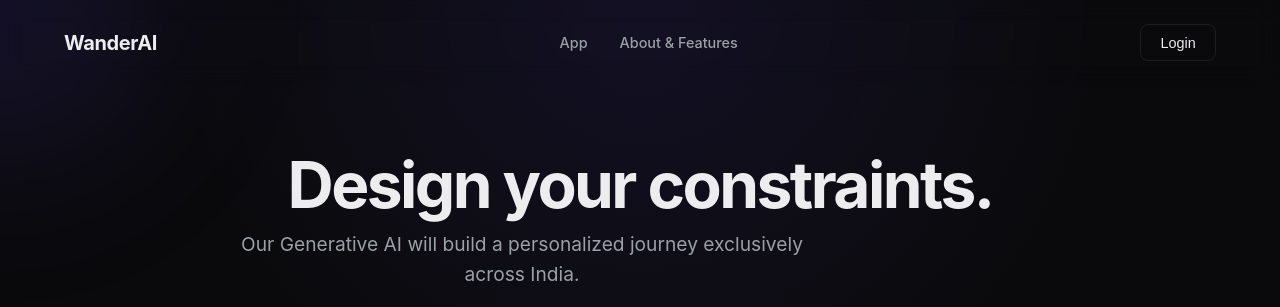
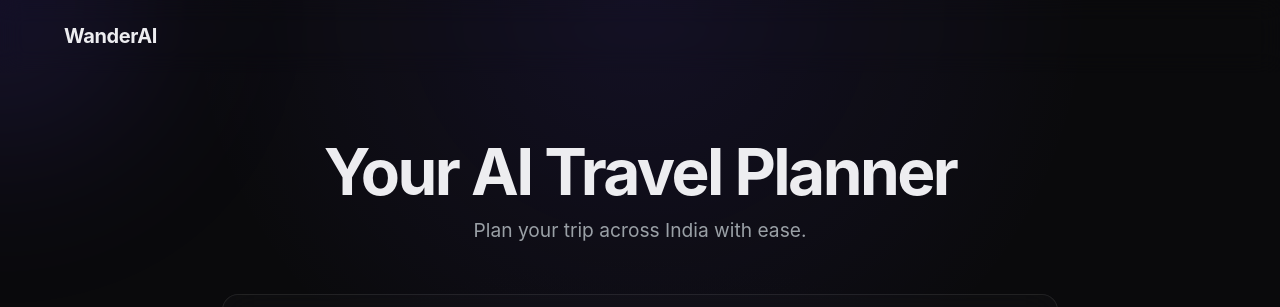
Before and after one commit to rohith3093/prompt_wars_warmup, a website with bundled scripts: page index.html in a window 1280 px wide. Shown: the top 307 px of the page. Built offline with nearby package versions, Linux system fonts and the light colour scheme.

Commit message:
Styling Update

```diff
--- a/index.html
+++ b/index.html
@@ -20,17 +20,12 @@
 
     <nav class="navbar fade-in">
         <div class="logo">WanderAI</div>
-        <div class="nav-links">
-            <a href="index.html" class="active">App</a>
-            <a href="about.html">About & Features</a>
-        </div>
-        <button class="btn btn-secondary">Login</button>
     </nav>
 
     <main class="app-main">
         <section id="engine" class="engine-section reveal-up active">
-            <h1>Design your constraints.</h1>
-            <p class="hero-subtitle">Our Generative AI will build a personalized journey exclusively across India.</p>
+            <h1>Your AI Travel Planner</h1>
+            <p class="hero-subtitle">Plan your trip across India with ease.</p>
 
             <div class="engine-container">
                 <form id="trip-form" class="trip-form" aria-label="Trip Configuration Form">
--- a/style.css
+++ b/style.css
@@ -213,7 +213,7 @@ p {
 .hero-subtitle {
     font-size: 1.2rem;
     max-width: 600px;
-    margin-bottom: 3rem;
+    margin: 0 auto 3rem auto;
     color: var(--text-secondary);
 }
 
```
Also changed, not shown: about.html (+0 -5 lines).
